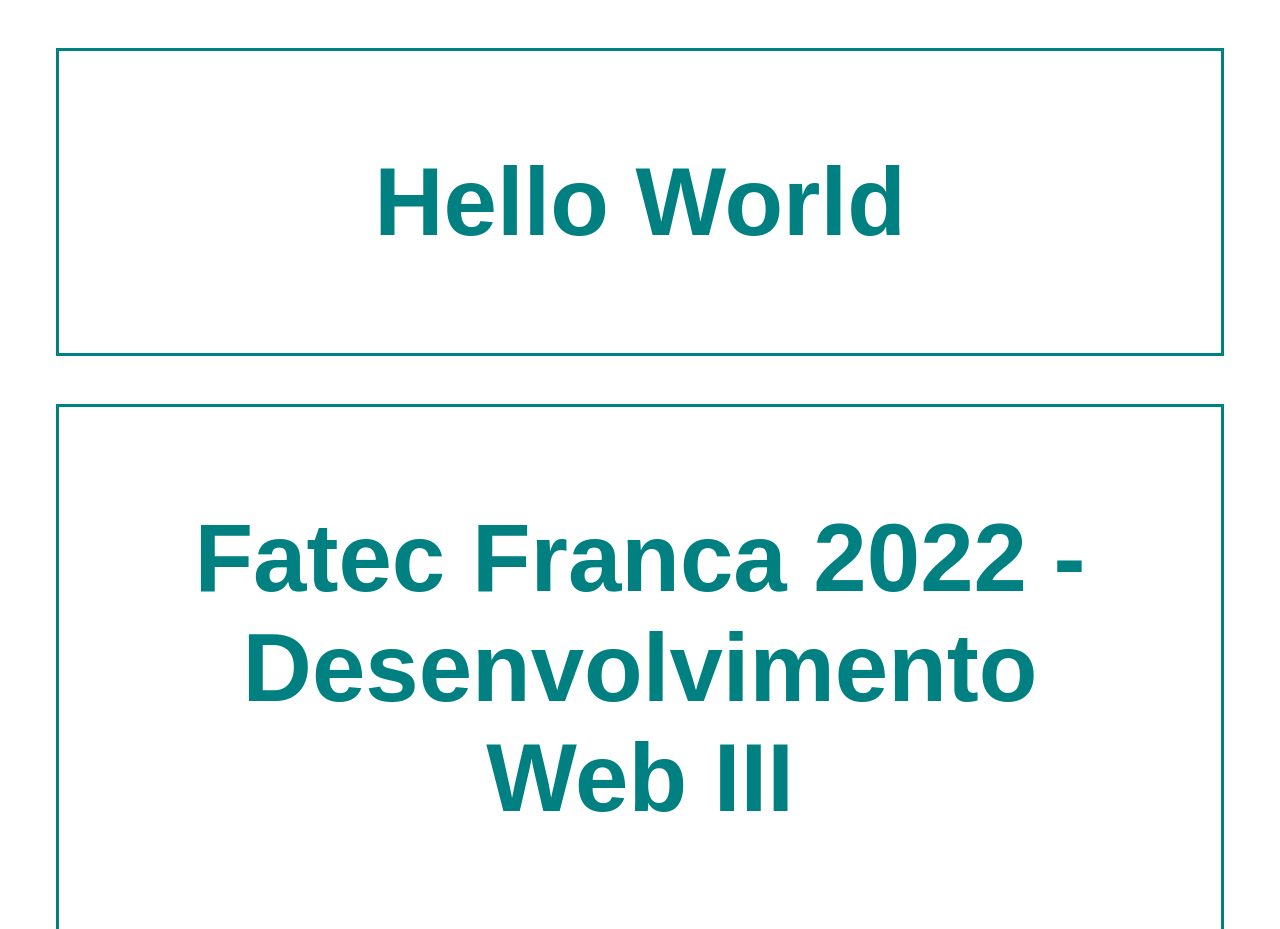
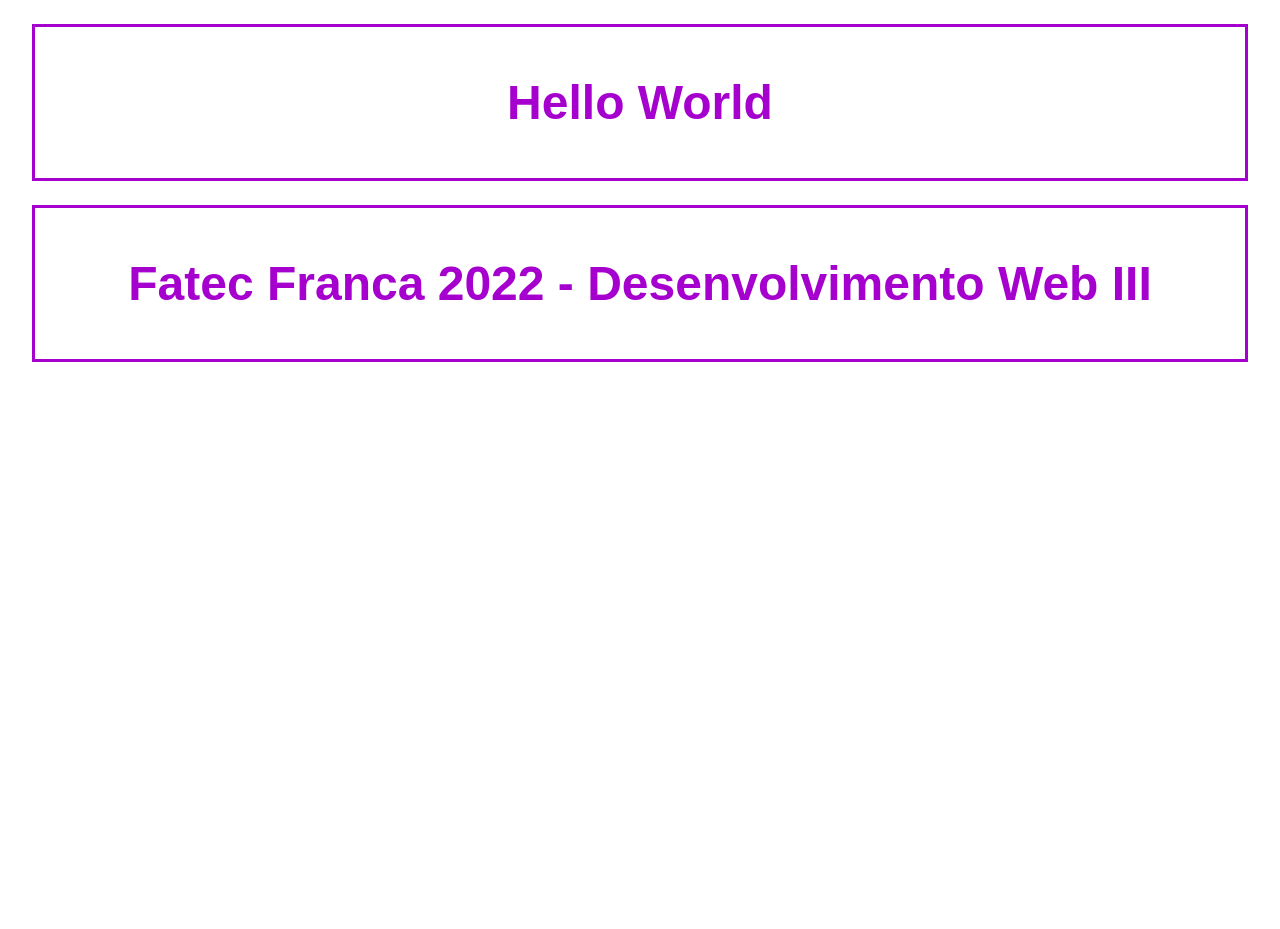
Before and after one commit to FernandaCrisbai/HelloWordHeroku, a website: page index.html in a window 1280 px wide. Shown: the top 929 px of the page. After the commit the page ends 800 px from the top, so only its background shows below. Drawn offline with Linux system fonts and the light colour scheme.

Commit message:
primeiro deploy

```diff
--- a/index.html
+++ b/index.html
@@ -12,9 +12,9 @@
 
     <style>
         h1 {
-        color: teal;
-        border: 3px teal solid;
-        font-size: 6em;
+        color: rgb(165, 0, 206);
+        border: 3px rgb(165, 0, 206)  solid;
+        font-size: 3em;
         padding: 1em;
         margin: 0.5em;
         text-align: center;
```
